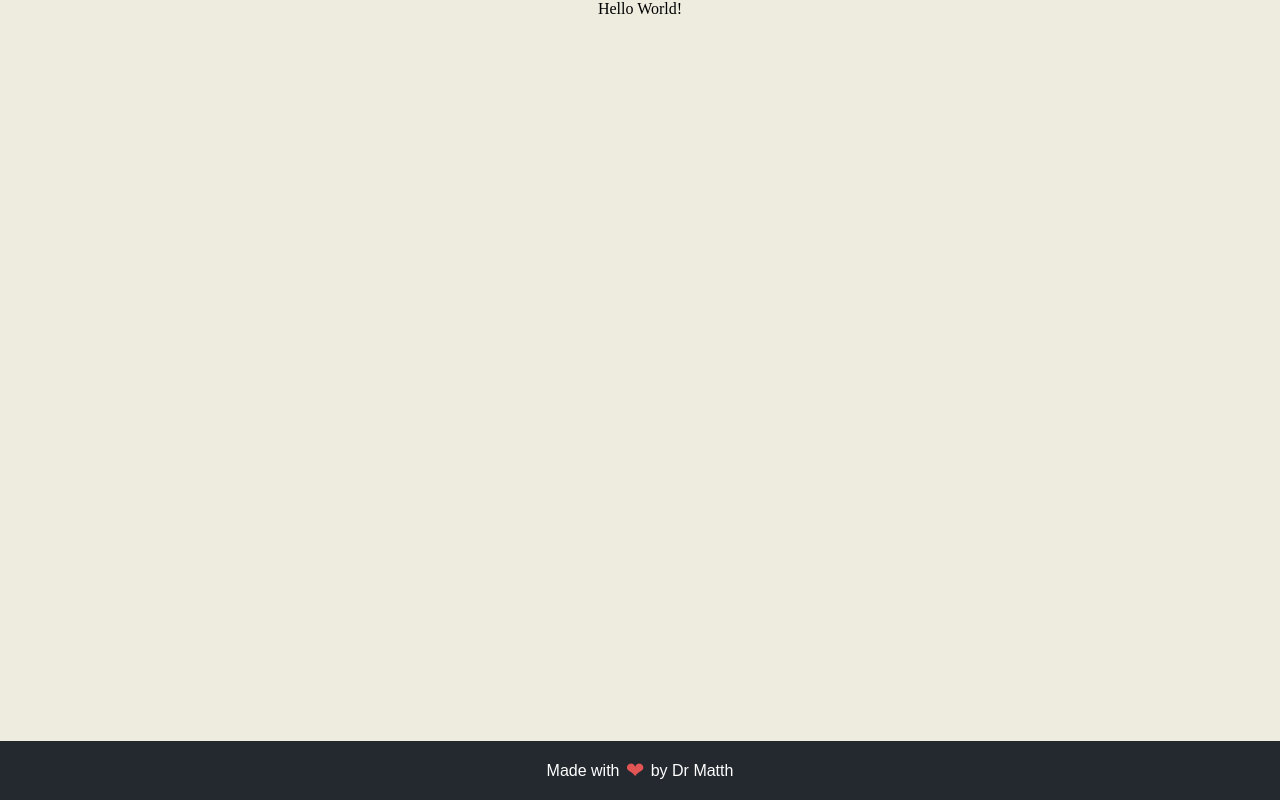
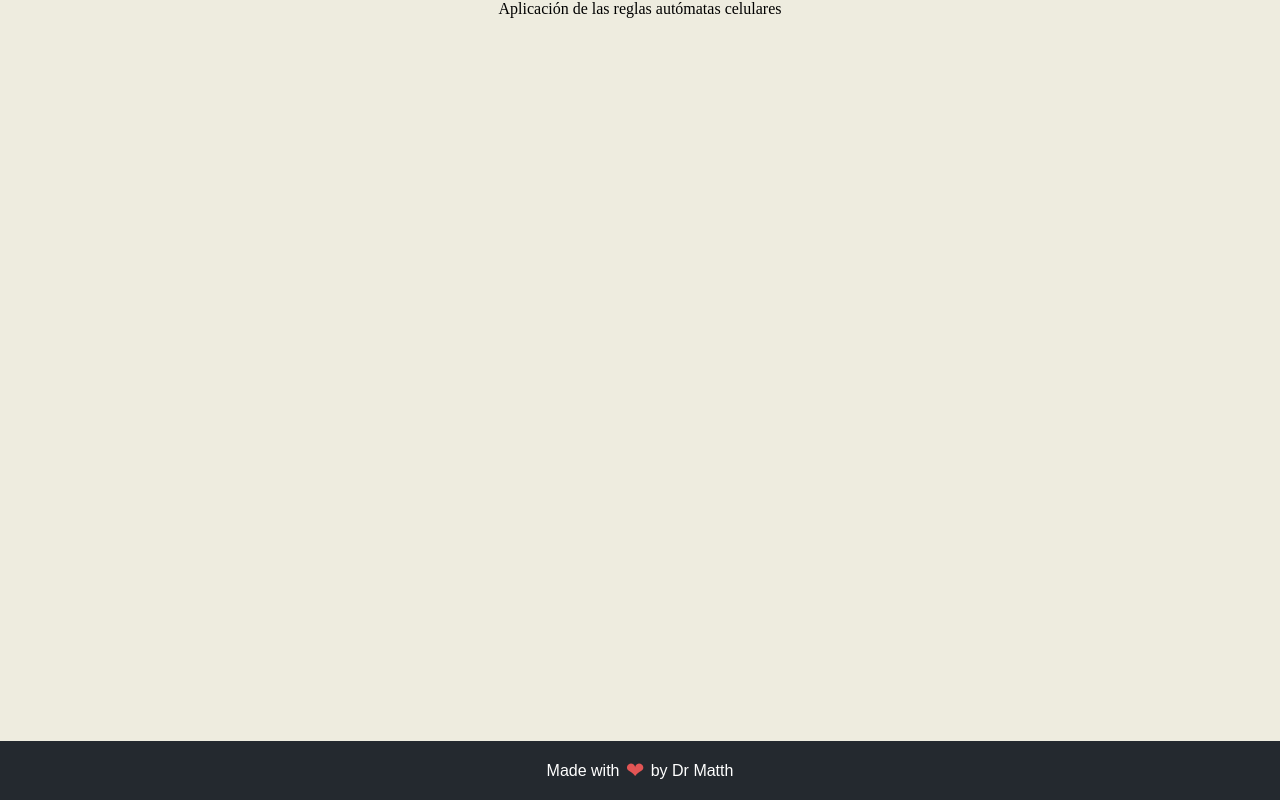
Before and after one commit to DR-MATTH/reglas_automata_celular, a React (Create React App) app: page / in a window 1280 px wide. Built offline with nearby package versions, Linux system fonts and the light colour scheme.

Commit message:
segundo commit

```diff
--- a/package.json
+++ b/package.json
@@ -1,4 +1,5 @@
 {
+  "homepage": "https://DR-MATTH.github.io/reglas_automata_celular",
   "name": "reglas_automata_celular",
   "version": "0.1.0",
   "private": true,
@@ -8,6 +9,7 @@
     "react-scripts": "5.0.0"
   },
   "scripts": {
+    "deploy": "gh-pages -d build",
     "start": "react-scripts start",
     "build": "react-scripts build",
     "test": "react-scripts test",
@@ -27,5 +29,8 @@
       "last 1 firefox version",
       "last 1 safari version"
     ]
+  },
+  "devDependencies": {
+    "gh-pages": "^3.2.3"
   }
 }
--- a/src/App.js
+++ b/src/App.js
@@ -4,7 +4,7 @@ export default function App() {
   return (
     <>
       <div className='content'>
-        Hello World!
+        Aplicación de las reglas autómatas celulares
       </div>
       <Footer/>
     </>
```
Also changed, not shown: 1 other file (tests, documents, lock files or other folders).
